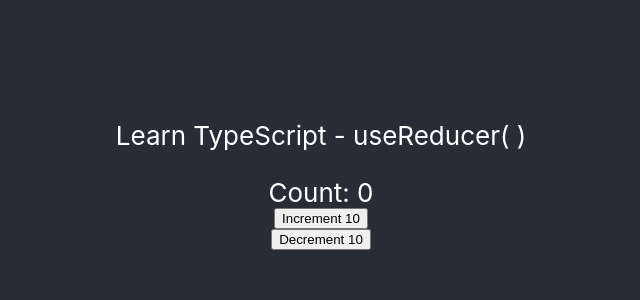
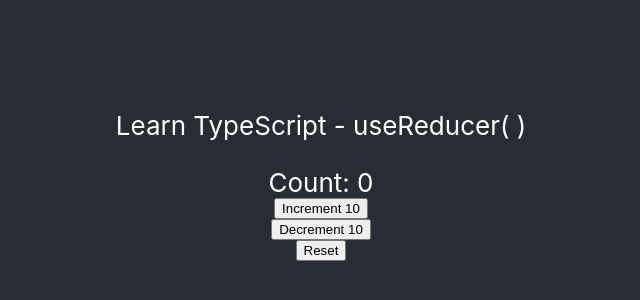
Before and after one commit to karanmann/learn-react-typescript, a React (Create React App) app: page / in a window 1280 px wide. Shown: the part 228-528 px from the top of the page, without its empty margins (319-959 px from the left). Built offline with nearby package versions, Linux system fonts and the light colour scheme.

Commit message:
Descriminated Union method below

```diff
--- a/src/App.tsx
+++ b/src/App.tsx
@@ -1,5 +1,5 @@
 import './App.css';
-import { Counter } from './components/Counter';
+import { Counter } from './components/useReducer/Counter';
 
 function App() {
   return (
--- a/src/components/Counter.tsx
+++ b/src/components/useReducer/Counter.tsx
@@ -3,20 +3,30 @@
 const initialState = { count: 0 };
 
 type CounterState = {
-  count: number
+  count: number;
+};
+
+
+// Descriminated Union method below
+type UpdateAction = {
+  type: "increment" | "decrement";
+  payload: number;
+};
+
+type ResetAction = {
+  type: 'reset'
 }
 
-type CounterAction = {
-  type: string,
-  payload: number
-}
+type CounterAction = UpdateAction | ResetAction;
 
 const reducer = (state: CounterState, action: CounterAction) => {
   switch (action.type) {
     case "increment":
-      return { count: state.count + action.payload };
+      return { count: state.count + action.payload};
     case "decrement":
-      return { count: state.count - action.payload };
+      return { count: state.count - action.payload};
+    case "reset":
+      return initialState;
     default:
       return state;
   }
@@ -33,6 +43,7 @@
       <button onClick={() => dispatch({ type: "decrement", payload: 10 })}>
         Decrement 10
       </button>
+      <button onClick={() => dispatch({ type: "reset" })}>Reset</button>
     </>
   );
 };
```
